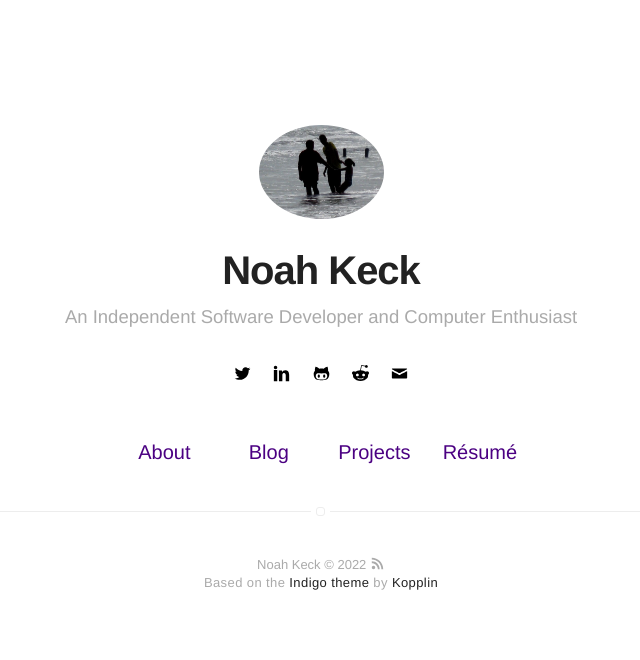
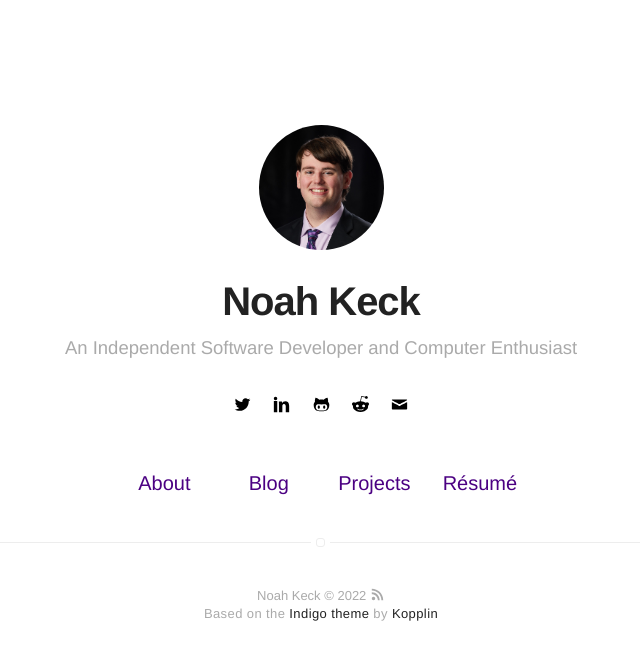
Before and after one commit to noah978/noah978.github.io, a Jekyll site: the page built from index.html, in a window 1280 px wide. Shown: the top 660 px of the page, without its empty margins (319-959 px from the left). Built offline with Jekyll 4.4.1, drawn with Linux system fonts in a browser that asks for light colours.

Commit message:
Update profile image

```diff
--- a/_config.yml
+++ b/_config.yml
@@ -8,7 +8,7 @@ description: Home Page
 # if it's an external image, update below for true
 # better with square images
 external-image: false
-picture: assets/images/noah_keck_silhouette.jpeg
+picture: assets/images/Pro_Headshot_4-22_Squared.jpg
 
 # If you want to include your resume, set to true
 # and specify source (external or local).
```
Also changed, not shown: assets/images/Pro_Headshot_4-22_Squared.jpg (added).
